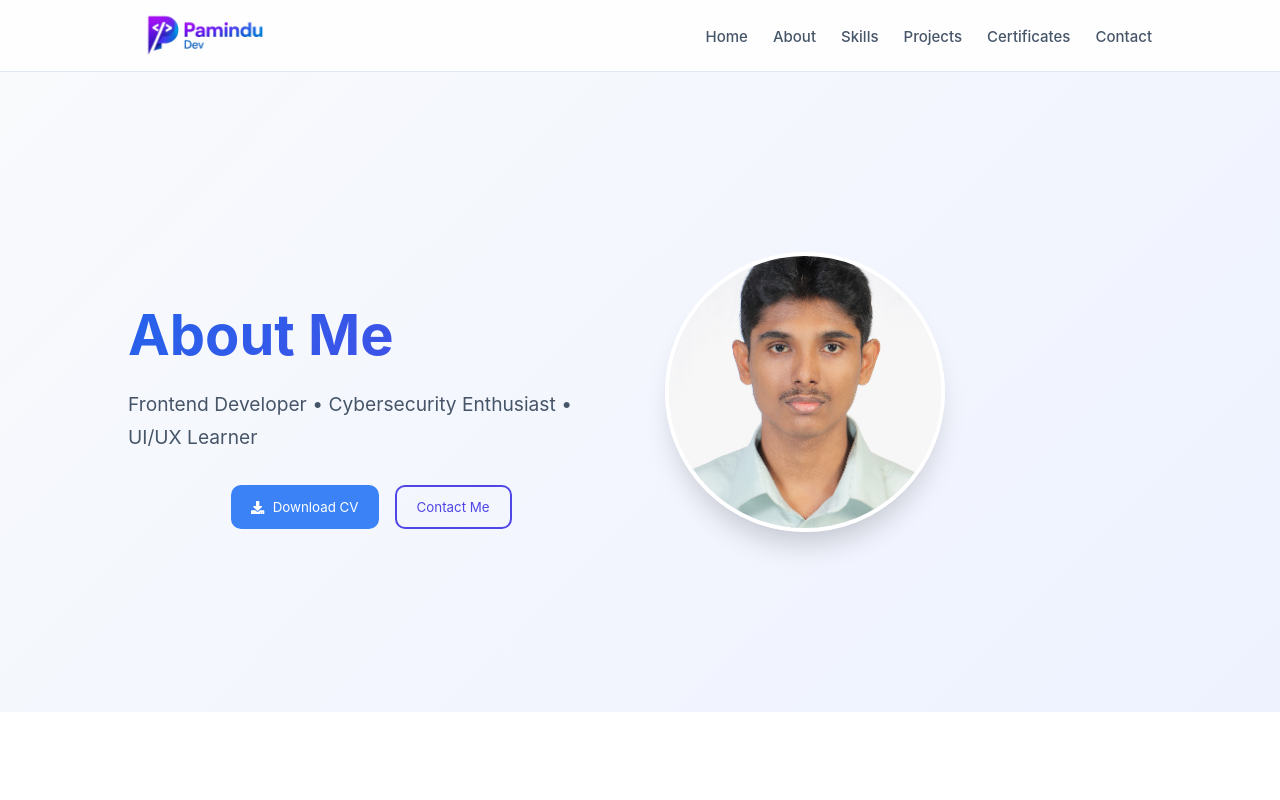
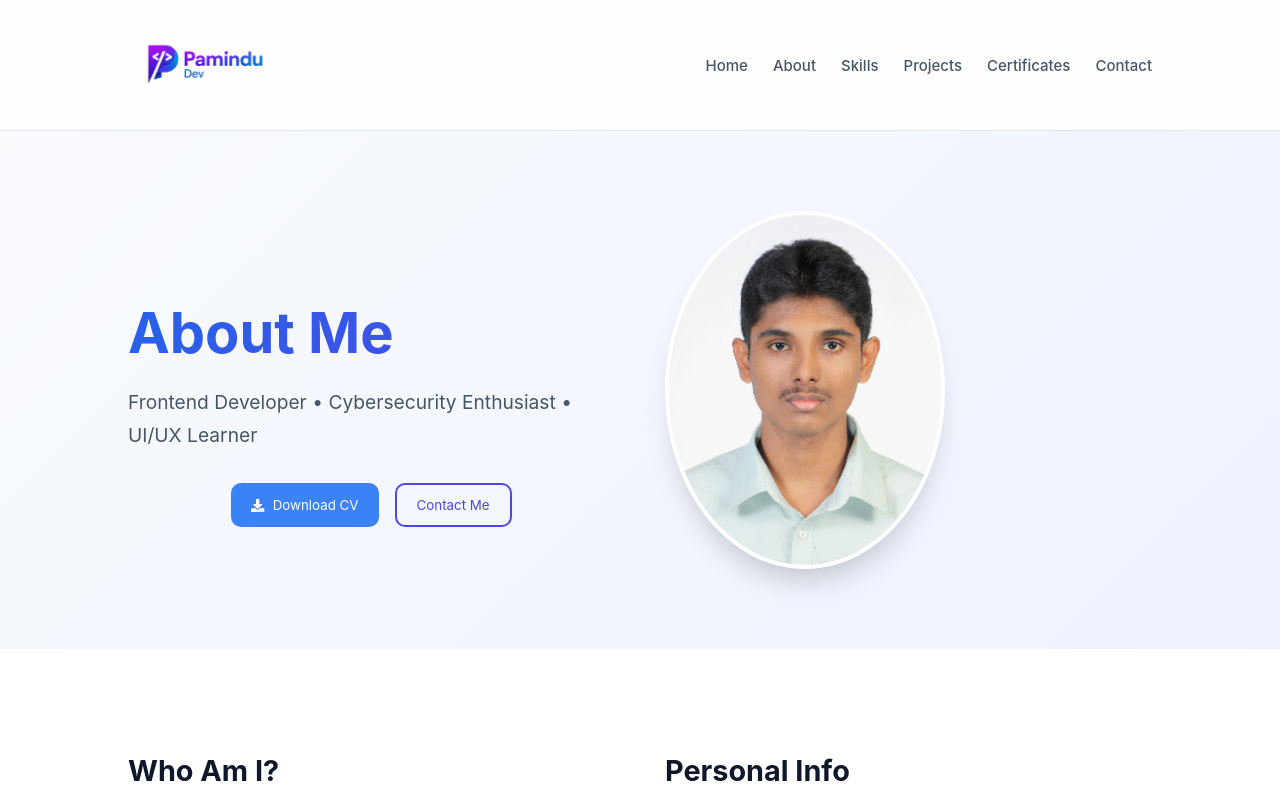
Before and after one commit to paminduekanayake10-ops/pamindu.dev, a React (Vite) app: page /about in a window 1280 px wide. Shown: the top 800 px of the page. Built offline with nearby package versions, Linux system fonts and the light colour scheme; no server answers.

Commit message:
about page scoll error

```diff
--- a/src/components/common/Navbar.jsx
+++ b/src/components/common/Navbar.jsx
@@ -1,31 +1,88 @@
 import { useState } from "react";
+import { Link, useLocation } from "react-router-dom";
 
 function Navbar() {
   const [menuOpen, setMenuOpen] = useState(false);
+  const location = useLocation();
+  const isHomePage = location.pathname === "/";
+
   const closeMenu = () => setMenuOpen(false);
+
+  const handleNavClick = (sectionId) => (e) => {
+    if (isHomePage) {
+      // On home page, smooth scroll to section
+      e.preventDefault();
+      const element = document.getElementById(sectionId);
+      if (element) {
+        element.scrollIntoView({ behavior: "smooth" });
+      }
+    }
+    closeMenu();
+  };
+
+  const handleHomeClick = () => {
+    if (!isHomePage) {
+      // Navigate to home page first, then after navigation scroll to top or target
+      window.location.href = "/";
+    }
+    closeMenu();
+  };
 
   return (
     <nav className="navbar">
-      {/* LOGO */}
       <div className="navbar-left">
-      <a href="/"  class="logo-link">
-      <img src="/logo.png" alt="Pamindu Dev Logo" className="logo" />
-      </a>
+        <Link to="/" className="logo-link" onClick={closeMenu}>
+          <img src="/logo.png" alt="Pamindu Dev Logo" className="logo" />
+        </Link>
       </div>
 
-      {/* HAMBURGER */}
-      <div className="hamburger" onClick={() => setMenuOpen(!menuOpen)} >
+      <div className="hamburger" onClick={() => setMenuOpen(!menuOpen)}>
         ☰
       </div>
 
-      {/* LINKS */}
       <ul className={`nav-links ${menuOpen ? "active" : ""}`}>
-        <li><a href="#home" onClick={closeMenu}>Home</a></li>
-        <li><a href="#about" onClick={closeMenu}>About</a></li>
-        <li><a href="#skills" onClick={closeMenu}>Skills</a></li>
-        <li><a href="#projects" onClick={closeMenu}>Projects</a></li>
-        <li><a href="#certificates" onClick={closeMenu}>Certificates</a></li>
-        <li><a href="#contact" onClick={closeMenu}>Contact</a></li>
+        <li>
+          {isHomePage ? (
+            <a href="#home" onClick={handleNavClick("home")}>Home</a>
+          ) : (
+            <Link to="/" onClick={closeMenu}>Home</Link>
+          )}
+        </li>
+        <li>
+          {isHomePage ? (
+            <a href="#about" onClick={handleNavClick("about")}>About</a>
+          ) : (
+            <Link to="/about" onClick={closeMenu}>About</Link>
+          )}
+        </li>
+        <li>
+          {isHomePage ? (
+            <a href="#skills" onClick={handleNavClick("skills")}>Skills</a>
+          ) : (
+            <Link to="/#skills" onClick={() => { closeMenu(); window.location.href = "/#skills"; }}>Skills</Link>
+          )}
+        </li>
+        <li>
+          {isHomePage ? (
+            <a href="#projects" onClick={handleNavClick("projects")}>Projects</a>
+          ) : (
+            <Link to="/#projects" onClick={() => { closeMenu(); window.location.href = "/#projects"; }}>Projects</Link>
+          )}
+        </li>
+        <li>
+          {isHomePage ? (
+            <a href="#certificates" onClick={handleNavClick("certificates")}>Certificates</a>
+          ) : (
+            <Link to="/#certificates" onClick={() => { closeMenu(); window.location.href = "/#certificates"; }}>Certificates</Link>
+          )}
+        </li>
+        <li>
+          {isHomePage ? (
+            <a href="#contact" onClick={handleNavClick("contact")}>Contact</a>
+          ) : (
+            <Link to="/#contact" onClick={() => { closeMenu(); window.location.href = "/#contact"; }}>Contact</Link>
+          )}
+        </li>
       </ul>
     </nav>
   );
--- a/src/styles/app.css
+++ b/src/styles/app.css
@@ -1482,6 +1482,7 @@ section { width: 100%; }
 /* Hero Section */
 .about-hero {
   min-height: 80vh;
+  overflow: visible;
   display: flex;
   align-items: center;
   background: linear-gradient(135deg, #f8fafc 0%, #eef2ff 100%);
@@ -1703,3 +1704,278 @@ section { width: 100%; }
     align-items: stretch;
   }
 }
+
+/* =========================
+   ABOUT PAGE STYLES – CLEANED FOR NO DOUBLE SCROLL
+========================= */
+
+.about-page {
+  overflow-x: hidden;
+  overflow-y: visible;
+}
+
+/* Hero Section – no fixed heights, no overflow */
+.about-hero {
+  display: flex;
+  align-items: center;
+  background: linear-gradient(135deg, #f8fafc 0%, #eef2ff 100%);
+  padding: 80px 10%;
+  overflow: visible;
+}
+.about-hero-content {
+  display: flex;
+  align-items: center;
+  justify-content: space-between;
+  gap: 50px;
+  flex-wrap: wrap;
+  width: 100%;
+  max-width: 1200px;
+  margin: 0 auto;
+  overflow: visible;
+}
+.about-hero-text {
+  flex: 1;
+  overflow: visible;
+}
+.about-hero-text h1 {
+  font-size: 3.5rem;
+  margin-bottom: 0.5rem;
+  background: linear-gradient(135deg, #2563eb, #4f46e5);
+  -webkit-background-clip: text;
+  -webkit-text-fill-color: transparent;
+}
+.tagline {
+  font-size: 1.2rem;
+  color: #475569;
+  margin-bottom: 2rem;
+}
+.hero-buttons {
+  display: flex;
+  gap: 1rem;
+  flex-wrap: wrap;
+}
+.hero-buttons .btn-primary,
+.hero-buttons .btn-secondary {
+  display: inline-flex;
+  align-items: center;
+  gap: 8px;
+}
+.about-hero-image {
+  flex: 1;
+  text-align: center;
+  overflow: visible;
+}
+.profile-img {
+  width: 280px;
+  height: 280px;
+  object-fit: cover;
+  border-radius: 50%;
+  box-shadow: 0 20px 30px -10px rgba(0,0,0,0.2);
+  border: 4px solid white;
+  transition: transform 0.3s;
+  max-width: 100%;
+  height: auto;
+}
+.profile-img:hover {
+  transform: scale(1.02);
+}
+
+/* Biography Grid */
+.about-bio {
+  padding: 80px 10%;
+  background: white;
+  overflow: visible;
+}
+.bio-grid {
+  display: grid;
+  grid-template-columns: 1fr 1fr;
+  gap: 50px;
+  overflow: visible;
+}
+.bio-text h2,
+.bio-details h2 {
+  font-size: 1.8rem;
+  margin-bottom: 1.5rem;
+  color: #0f172a;
+}
+.bio-text p {
+  margin-bottom: 1rem;
+  line-height: 1.7;
+  color: #334155;
+}
+.details-list {
+  list-style: none;
+  padding: 0;
+}
+.details-list li {
+  margin-bottom: 0.75rem;
+  font-size: 1rem;
+  color: #1e293b;
+}
+.details-list li span {
+  font-weight: 700;
+  width: 100px;
+  display: inline-block;
+  color: #475569;
+}
+.social-links {
+  margin-top: 1.5rem;
+  display: flex;
+  gap: 1rem;
+}
+.social-links a {
+  background: #0f172a;
+  color: white;
+  padding: 8px 16px;
+  border-radius: 30px;
+  text-decoration: none;
+  transition: 0.3s;
+}
+.social-links a:hover {
+  background: #2563eb;
+  transform: translateY(-2px);
+}
+
+/* Skills Highlights */
+.about-skills {
+  padding: 80px 10%;
+  background: #f1f5f9;
+  text-align: center;
+  overflow: visible;
+}
+.about-skills h2 {
+  font-size: 2rem;
+  margin-bottom: 3rem;
+}
+.skills-highlight-grid {
+  display: grid;
+  grid-template-columns: repeat(auto-fit, minmax(250px, 1fr));
+  gap: 30px;
+  overflow: visible;
+}
+.skill-highlight {
+  background: white;
+  border-radius: 20px;
+  padding: 2rem;
+  transition: all 0.3s;
+  box-shadow: 0 4px 6px rgba(0,0,0,0.05);
+}
+.skill-highlight:hover {
+  transform: translateY(-10px);
+  box-shadow: 0 20px 30px -12px rgba(0,0,0,0.15);
+}
+.skill-icon {
+  font-size: 2.5rem;
+  color: #3b82f6;
+  margin-bottom: 1rem;
+}
+.skill-highlight h3 {
+  margin-bottom: 0.75rem;
+}
+.skill-highlight p {
+  color: #475569;
+}
+
+/* Call to Action */
+.about-cta {
+  padding: 80px 10%;
+  background: linear-gradient(135deg, #0f172a, #1e293b);
+  color: white;
+  text-align: center;
+  overflow: visible;
+}
+.about-cta h2 {
+  font-size: 2.2rem;
+  margin-bottom: 1rem;
+}
+.about-cta p {
+  max-width: 600px;
+  margin: 0 auto 2rem;
+  color: #cbd5e1;
+}
+.about-cta .btn-primary {
+  background: #2563eb;
+}
+.about-cta .btn-primary:hover {
+  background: #1d4ed8;
+}
+
+/* Responsive */
+@media (max-width: 992px) {
+  .about-hero-content {
+    flex-direction: column-reverse;
+    text-align: center;
+  }
+  .hero-buttons {
+    justify-content: center;
+  }
+  .bio-grid {
+    grid-template-columns: 1fr;
+    gap: 30px;
+  }
+  .profile-img {
+    width: 220px;
+    height: 220px;
+  }
+}
+@media (max-width: 768px) {
+  .about-hero {
+    padding: 60px 5%;
+  }
+  .about-hero-text h1 {
+    font-size: 2.5rem;
+  }
+  .tagline {
+    font-size: 1rem;
+  }
+  .skills-highlight-grid {
+    grid-template-columns: 1fr;
+  }
+  .details-list li span {
+    width: 80px;
+  }
+}
+@media (max-width: 480px) {
+  .about-hero-text h1 {
+    font-size: 2rem;
+  }
+  .profile-img {
+    width: 160px;
+    height: 160px;
+  }
+  .hero-buttons {
+    flex-direction: column;
+    align-items: stretch;
+  }
+}
+
+/* FINAL OVERRIDE – KILL ANY HIDDEN OVERFLOW THAT COULD CAUSE DOUBLE SCROLL */
+.about-hero,
+.about-hero-content,
+.about-hero-text,
+.about-hero-image,
+.about-bio,
+.about-skills,
+.about-cta,
+.about-page > *,
+.about-page .container {
+  overflow: visible !important;
+  overflow-y: visible !important;
+  overflow-x: visible !important;
+  max-height: none !important;
+  height: auto !important;
+  min-height: 0 !important;
+}
+
+/* KILL ALL INNER SCROLLBARS – DIAGNOSTIC ONLY */
+html, body, div, section, article, main, aside, header, footer, nav,
+.about-page, .about-hero, .about-hero-content, .about-hero-text, .about-hero-image,
+.about-bio, .about-skills, .about-cta, .container, .reveal, .bio-grid, .skills-highlight-grid,
+.projects-grid, .cert-grid, .skill-card, .project-card, .cert-card {
+  overflow: visible !important;
+  overflow-x: visible !important;
+  overflow-y: visible !important;
+  max-height: none !important;
+  height: auto !important;
+  min-height: 0 !important;
+}
```
